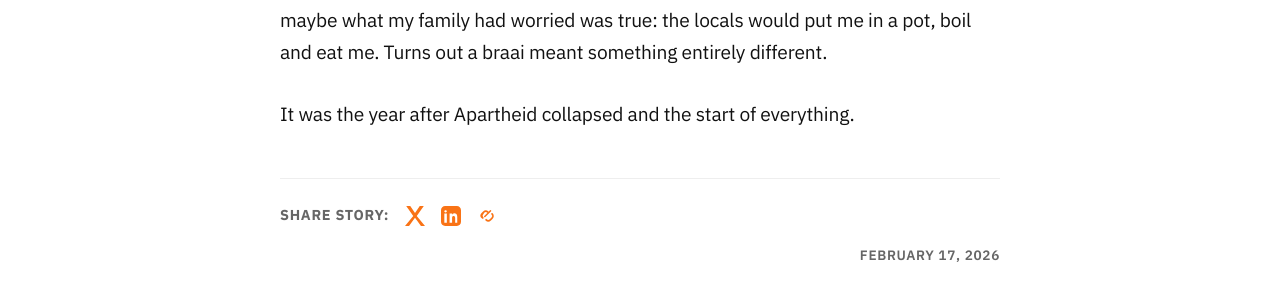
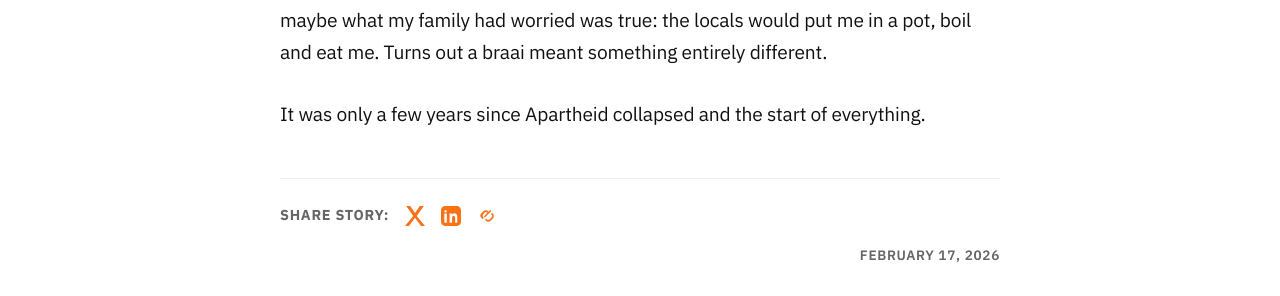
Before and after one commit to westleyovercash/westleyovercash.github.io, a Jekyll site: the page built from _posts/2026-02-17-one-way-ticket.md, in a window 1280 px wide and 1072 px high. Shown: the part 459-755 px from the top of the window. Built offline with Jekyll 4.4.1, drawn with Linux system fonts in a browser that asks for light colours.

Commit message:
Update 2026-02-17-one-way-ticket.md

```diff
--- a/_posts/2026-02-17-one-way-ticket.md
+++ b/_posts/2026-02-17-one-way-ticket.md
@@ -7,4 +7,4 @@ My *Lonely Planet* travel guide said to ring this number after I landed. It was
 
 He came to fetch me in a VW van. Almost too nice he was. My first thought was that maybe what my family had worried was true: the locals would put me in a pot, boil and eat me. Turns out a braai meant something entirely different.
 
-It was the year after Apartheid collapsed and the start of everything.
+It was only a few years since Apartheid collapsed and the start of everything.
```
